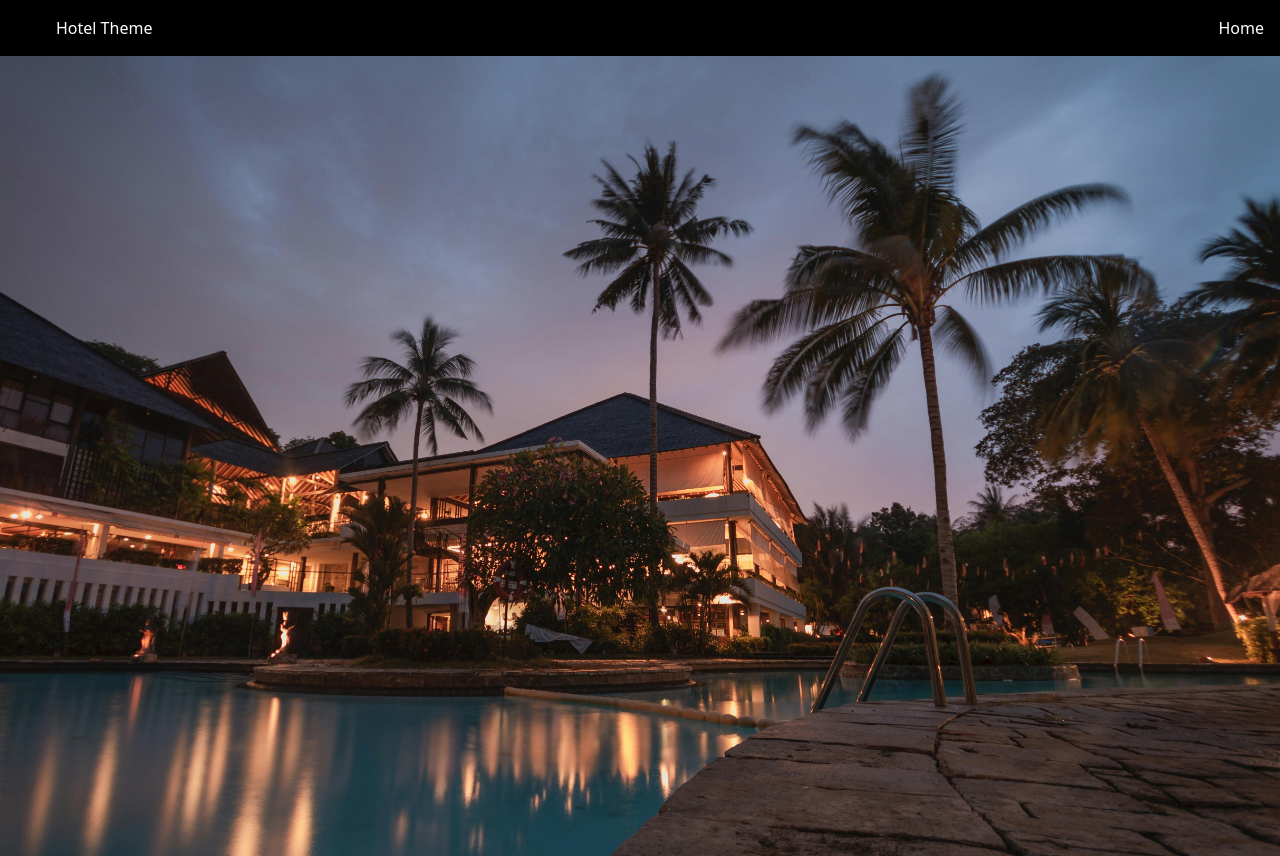
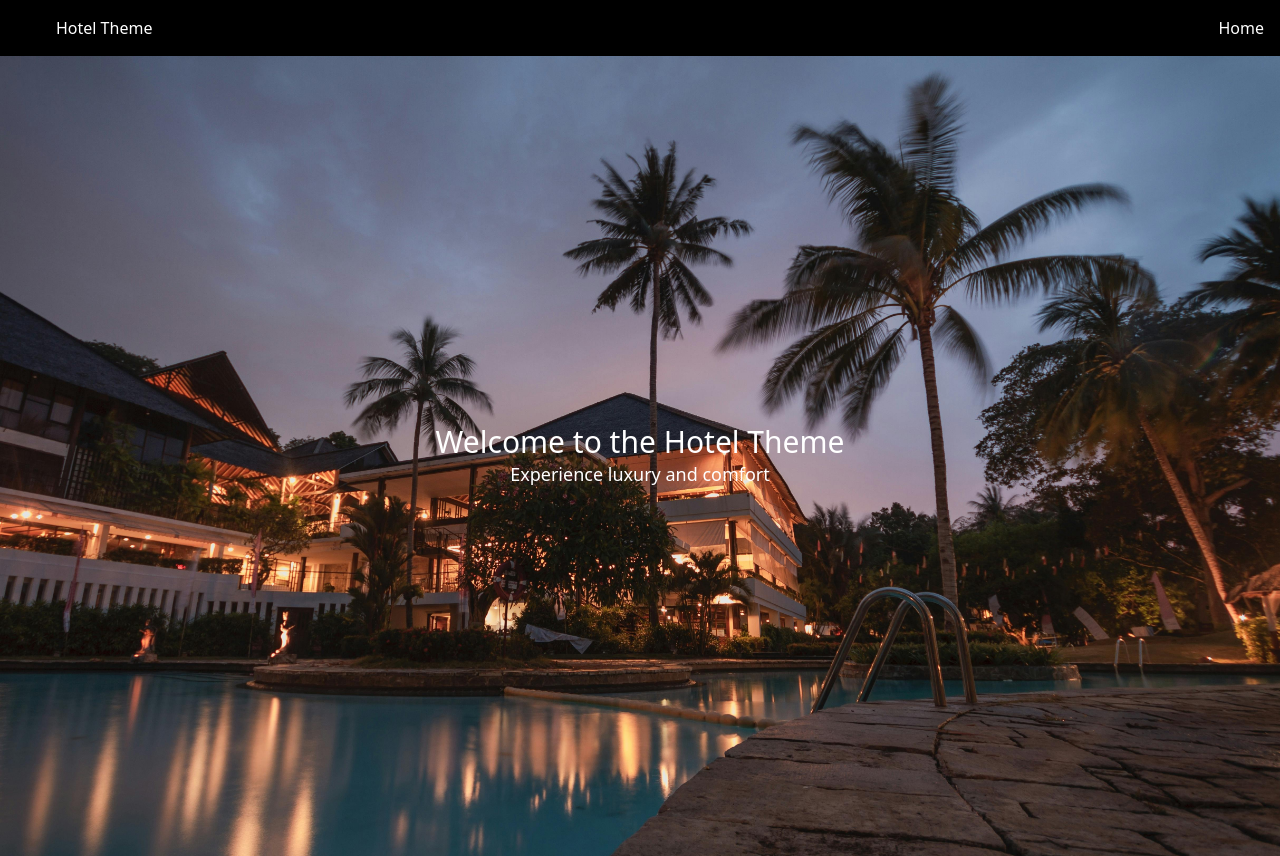
Before and after one commit to Abuzar84/My_Portfolio, a React (Vite) app in the folder Portfolio/: page /Hoteltheme in a window 1280 px wide. Built offline with nearby package versions, Linux system fonts and the light colour scheme.

Commit message:
project nav removed

```diff
--- a/Portfolio/src/Home.jsx
+++ b/Portfolio/src/Home.jsx
@@ -74,12 +74,6 @@ function Home() {
                         </li>
                         <li
                             className="px-4 py-2 hover:bg-gray-100 cursor-pointer"
-                            onClick={() => setIsMenuOpen(false)}
-                        >
-                            Projects
-                        </li>
-                        <li
-                            className="px-4 py-2 hover:bg-gray-100 cursor-pointer"
                             onClick={() => {
                                 setIsMenuOpen(false);
                                 scrolltoref(ContactRef);
--- a/Portfolio/src/themes/Hoteltheme.jsx
+++ b/Portfolio/src/themes/Hoteltheme.jsx
@@ -11,8 +11,11 @@ function Home(){
                     <Link to="/Hoteltheme">Home</Link>
                 </nav>
             </div>
-            <div className="bg-cover bg-center bg-no-repeat h-screen w-full" style={{backgroundImage: `url(${bgimage})`}}>
-
+            <div className="flex justify-center items-center bg-cover bg-center bg-no-repeat h-screen w-full" style={{backgroundImage: `url(${bgimage})`}}>
+                <div>
+                    <h2 className="text-3xl text-white text-center">Welcome to the Hotel Theme</h2>
+                    <p className="text-lg text-white text-center">Experience luxury and comfort</p>
+                </div>
             </div>
         </div>
     )
```
